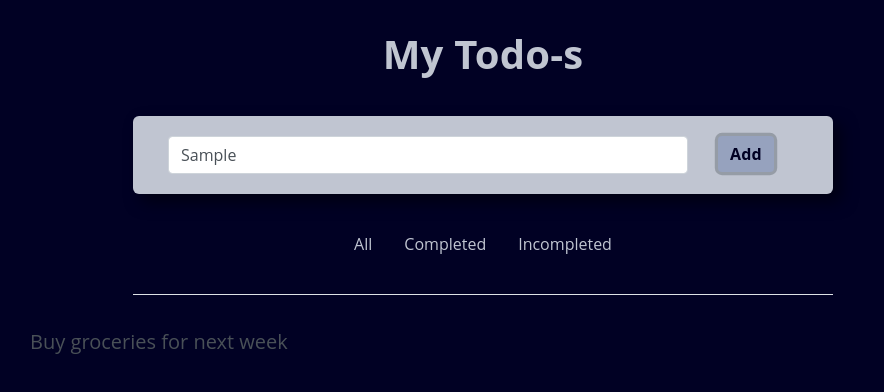
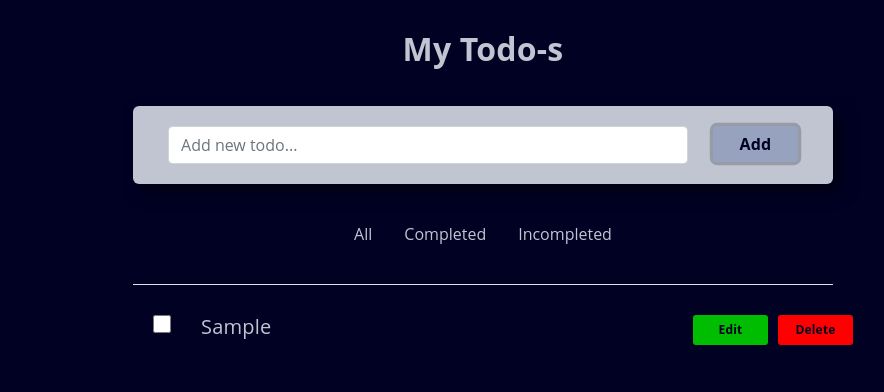
Before and after one commit to DasuniMaheshika/Todo-App, a plain HTML site: page index.html in a window 1280 px wide. Both pictures are taken after typing "Sample" into the empty fields and a click on the button "Add". Shown: the whole page, without its empty margins (157-1041 px from the left). Drawn offline with nearby package versions, Linux system fonts and the light colour scheme.

Commit message:
Added todo input functionalities and some css changes

```diff
--- /dev/null
+++ b/dist/app.js
@@ -0,0 +1,181 @@
+"use strict";
+var STATUS;
+(function (STATUS) {
+    STATUS[STATUS["Pending"] = 0] = "Pending";
+    STATUS[STATUS["Finished"] = 1] = "Finished";
+})(STATUS || (STATUS = {}));
+//validattion for todo input
+function validate(todo) {
+    let isValid = true;
+    if (todo.min && todo.text.length < todo.min) {
+        isValid = false;
+    }
+    return isValid;
+}
+//TodoInput structure
+class TodoStructure {
+    constructor(id, input, status) {
+        this.id = id;
+        this.input = input;
+        this.status = status;
+    }
+}
+//state management- global storage of todo items
+class AppState {
+    constructor() {
+        this.todos = [];
+    }
+    static getInstance() {
+        if (this.instance) {
+            return this.instance;
+        }
+        this.instance = new AppState();
+        return this.instance;
+    }
+    //  todoItems rerender when todoList changes
+    getTodoList() {
+        new TodoList(this.todos, 'Pending');
+        new TodoList(this.todos, 'Finished');
+    }
+    //addTodo
+    addTodo(id, input, status) {
+        const todoItem = new TodoStructure(id, input, status);
+        this.todos.push(todoItem);
+        //console.log(this.todos);
+        this.getTodoList();
+    }
+    //set method - set todoItems after it is edited/deleted
+    set Todos(todoItems) {
+        this.todos = [...todoItems];
+        this.getTodoList();
+    }
+    //get method - to access todoList
+    get Todos() {
+        return this.todos;
+    }
+}
+const appState = AppState.getInstance();
+//creating a list which appends to ul
+class TodoItem {
+    constructor(id, input, todoItems) {
+        this.id = id;
+        this.input = input;
+        this.todoItems = todoItems;
+        this.tempElement = document.querySelector('template');
+        this.ulElement = document.querySelector('ul');
+        const importedHtml = document.importNode(this.tempElement.content, true);
+        this.liElement = importedHtml.firstElementChild;
+        this.attach();
+        this.display();
+        this.deleteTodo();
+        this.editTodo();
+    }
+    attach() {
+        console.log(this.todoItems, this.liElement, this.ulElement);
+        this.ulElement.insertAdjacentElement('afterbegin', this.liElement);
+    }
+    display() {
+        this.ulElement.querySelector('h1').textContent = this.input;
+        this.ulElement.querySelector('.del').id = this.id;
+        this.ulElement.querySelector('.edit').id = this.id;
+    }
+    //delete by its id and updating todolist using set method
+    deleteItem(id, todoItems) {
+        const removedTodo = todoItems.filter((todo) => todo.id !== id);
+        appState.Todos = removedTodo;
+    }
+    deleteHandler() {
+        if (document.querySelector('input').value) {
+            alert('Todo already selected');
+            return;
+        }
+        const id = this.id.toString();
+        const todoItems = [...appState.Todos];
+        this.deleteItem(id, todoItems);
+    }
+    //list item selected is transfered to text input field
+    editHandler() {
+        if (document.querySelector('input').value) {
+            alert('Todo already selected');
+            return;
+        }
+        const id = this.id.toString();
+        const todoItems = [...appState.Todos];
+        const getText = todoItems.find((todo) => todo.id === id);
+        document.querySelector('input').value = getText.input;
+        this.deleteItem(id, todoItems);
+    }
+    deleteTodo() {
+        this.liElement
+            .querySelector('.del')
+            .addEventListener('click', this.deleteHandler.bind(this));
+    }
+    editTodo() {
+        this.liElement
+            .querySelector('.edit')
+            .addEventListener('click', this.editHandler.bind(this));
+    }
+}
+//looping over todoList and creating an object for individual todo item
+class TodoList {
+    //private assignedTodo:TodoStructure=[];
+    constructor(todoItems, type) {
+        this.todoItems = todoItems;
+        this.type = type;
+        this.display();
+        console.log(this.type);
+    }
+    display() {
+        //console.log(this.todoItems);
+        document.querySelector('ul').innerText = '';
+        //console.log(this.assignedTodo);
+        //this.config();
+        for (let todo of this.todoItems) {
+            //console.log(todo);
+            new TodoItem(todo.id, todo.input, this.todoItems);
+        }
+    }
+}
+// get  todoInput,validate and add
+class TodoInput {
+    constructor() {
+        this.todoInput = document.querySelector('input');
+        this.submitButton = document.querySelector('.addTodo');
+        this.submit();
+    }
+    validation(value) {
+        const checkInput = validate({
+            text: value,
+            min: 1,
+        });
+        if (!checkInput) {
+            alert('Invalid input');
+            return;
+        }
+        return value;
+    }
+    clearFormInput() {
+        this.todoInput.value = '';
+    }
+    //adding todoInput by using addTodo method(in AppState)
+    submitHandler(e) {
+        e.preventDefault();
+        console.log('event');
+        const getTodoValue = this.todoInput.value;
+        const ValidatedText = this.validation(getTodoValue);
+        if (ValidatedText) {
+            const id = Math.random().toString();
+            appState.addTodo(id, ValidatedText, STATUS.Pending);
+            this.clearFormInput();
+        }
+        else {
+            this.clearFormInput();
+        }
+    }
+    submit() {
+        console.log(this.submitButton, this.todoInput);
+        this.submitButton.addEventListener('click', this.submitHandler.bind(this));
+    }
+}
+const todo = new TodoInput();
+//const todolist=new TodoList();
--- a/index.html
+++ b/index.html
@@ -17,90 +17,48 @@
         <!-- App title section -->
         <div class="row">
             <div class="col-md-12 app-title">
-                <h1>My Todo-s</h1>
+                <h2>My Todo-s</h2>
             </div>
         </div>
         <!-- Create todo section -->
+        <form class="todo-form">
             <div class="row">
                 <div class="col-md-12 input-group">
-                <div class="col-10 add-todo-input">
-                    <input class="form-control" type="text" placeholder="Add new todo..." />
+                    <div class="col-10">
+                        <input class="form-control  todo-input" type="text" placeholder="Add new todo..." />
                     </div>
-                <div class="col-2 add-button">
-                    <button id="button" class="btn btn-secondary">Add</button>
+                    <div class="col-2 addTodo">
+                        <button id="button" type="submit" class="btn btn-secondary">Add</button>
                     </div>
                 </div>
             </div>
+        </form>
 
-        <!-- View options section -->
-        <div class="row">
-            <div class="col-md-12">
-                <ul class="nav nav-pills todo-nav">
-                    <li role="presentation" class="nav-item all-task active">
-                        <a href="#" class="nav-link">All</a>
-                    </li>
-                    <li role="presentation" class="nav-item completed-task">
-                        <a href="#" class="nav-link">Completed</a>
-                    </li>
-                    <li role="presentation" class="nav-item incompleted-task">
-                        <a href="#" class="nav-link">Incompleted</a>
-                    </li>
-                </ul>
-            </div>
-        </div>
-        <!-- Todo list section -->
+        <nav class="nav todo-nav">
+            <a class="nav-link active" aria-current="page" href="#">All</a>
+            <a class="nav-link" href="#">Completed</a>
+            <a class="nav-link" href="#">Incompleted</a>
+        </nav>
 
         <div class="border-bottom"></div>
 
-<!-- Todo list section -->
+        <div class="row">
+            <div class="col-md-12">
                 <template>
                     <li>
-      <h1>Hi</h1>
-      <button class='delete'>Delete</button>
+                        <input type="checkbox">
+                        <h1></h1>
                         <button class='edit'>Edit</button>
+                        <button class='del'>Delete</button>
                     </li>
                 </template>
-  <ul></ul>
-
- <!-- ///////////////////////        -->
-<!-- Todo list section -->
-<div class="row mx-1 px-5 pb-3 w-80">
-    <div class="col mx-auto">
-        <!-- Todo Item 1 -->
-        <div class="row px-3 align-items-center todo-item rounded">
-            <div class="col-auto m-1 p-0 d-flex align-items-center">
-                <h2 class="m-0 p-0">
-                    <i class="fa fa-square-o text-primary btn m-0 p-0 d-none" data-toggle="tooltip" data-placement="bottom" title="Mark as complete"></i>
-                    <i class="fa fa-check-square-o text-primary btn m-0 p-0" data-toggle="tooltip" data-placement="bottom" title="Mark as todo"></i>
-                </h2>
-            </div>
-            <div class="col px-1 m-1 d-flex align-items-center">
-                <input type="text" class="form-control form-control-lg border-0 edit-todo-input bg-transparent rounded px-3" readonly value="Buy groceries for next week" title="Buy groceries for next week" />
-                <input type="text" class="form-control form-control-lg border-0 edit-todo-input rounded px-3 d-none" value="Buy groceries for next week" />
-            </div>
-            <div class="col-auto m-1 p-0 px-3 d-none">
-            </div>
-            <div class="col-auto m-1 p-0 todo-actions">
-                <div class="row d-flex align-items-center justify-content-end">
-                    <h5 class="m-0 p-0 px-2">
-                        <i class="fa fa-pencil text-info btn m-0 p-0" data-toggle="tooltip" data-placement="bottom" title="Edit todo"></i>
-                    </h5>
-                    <h5 class="m-0 p-0 px-2">
-                        <i class="fa fa-trash-o text-danger btn m-0 p-0" data-toggle="tooltip" data-placement="bottom" title="Delete todo"></i>
-                    </h5>
-                </div>
-                <div class="row todo-created-info">
-                    <div class="col-auto d-flex align-items-center pr-2">
-                        <i class="fa fa-info-circle my-2 px-2 text-black-50 btn" data-toggle="tooltip" data-placement="bottom" title="" data-original-title="Created date"></i>
-                    </div>
-                </div>
+                <ul class="todo-list"></ul>
             </div>
         </div>
 
-        <!-- <div class="row">
-            <div class="col-md-12"></div>
-        </div> -->
     </div>
+
+    <script src="dist/app.js"></script>
 </body>
 
 </html>
--- a/style.css
+++ b/style.css
@@ -3,7 +3,7 @@ body {
   background-color: rgb(1, 1, 36);
 }
 
-.app-title h1{
+h2 {
   color: #c0c5d1;
   display: flex;
   justify-content: center;
@@ -25,7 +25,7 @@ body {
   display: flex;
   background: #c0c5d1;
   border-radius: 6px;
-    box-shadow: .5rem .5rem 1rem rgba(0, 0, 0, 0.5);
+  box-shadow: 0.5rem 0.5rem 1rem rgba(0, 0, 0, 0.5);
   overflow: hidden;
   box-sizing: border-box;
 }
@@ -37,6 +37,8 @@ body {
   font-weight: bold;
   letter-spacing: 0.2px;
   border: none;
+  float: right;
+  width: 85px;
 }
 
 #button:hover,
@@ -45,7 +47,7 @@ body {
   color: #c0c5d1;
 }
 
-.todo-nav li {
+.todo-nav {
   margin-top: 30px;
 }
 
@@ -54,15 +56,80 @@ body {
 }
 
 .nav {
-    display:flex;
-    justify-content:center;
+  display: flex;
+  justify-content: center;
 }
 
 .border-bottom {
   border-bottom: #c0c5d1;
   margin-top: 30px;
   max-width: 700px;
-
   margin-left: auto;
   margin-right: auto;
 }
+
+.todo-list li {
+  color: #c0c5d1;
+  margin-top: 30px;
+  font-size: 20px;
+  letter-spacing: 0.2px;
+  list-style: none;
+  max-width: 700px;
+  margin-left: auto;
+  margin-right: auto;
+  display: flex;
+  justify-content: left;
+}
+
+input[type="checkbox"] {
+  cursor: pointer;
+  margin-right: 30px;
+  width: 18px;
+  height: 18px;
+}
+
+.edit {
+  background-color: rgb(1, 189, 1);
+  color: rgb(1, 1, 36);
+  text-align: center;
+  font-weight: bold;
+  letter-spacing: 0.2px;
+  border: none;
+  border-radius: 3px;
+  color: rgb(1, 1, 36);
+  margin-right: 10px;
+  margin-left: auto;
+  font-size: 12px;
+  height: 30px;
+  width: 75px;
+}
+
+.edit:hover,
+.edit:active {
+  background-color: green;
+  color: #c0c5d1;
+}
+
+.del {
+  background-color: red;
+  color: rgb(1, 1, 36);
+  text-align: center;
+  font-weight: bold;
+  letter-spacing: 0.2px;
+  border: none;
+  border-radius: 3px;
+  font-size: 12px;
+  height: 30px;
+  width: 75px;
+}
+
+.del:hover,
+.del:active {
+  background-color: rgb(168, 7, 7);
+  color: #c0c5d1;
+}
+
+h1 {
+  color: #c0c5d1;
+  font-size: 20px;
+}
```
Also changed, not shown: src/app.ts (added, +222 -0 lines), tsconfig.json (added, +104 -0 lines). Lines whose indentation alone changed are shown as unchanged.
